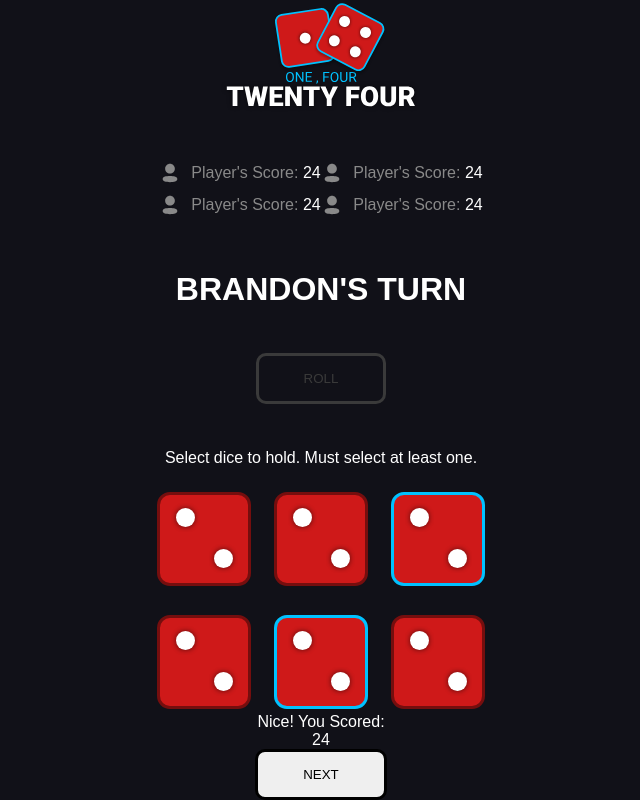
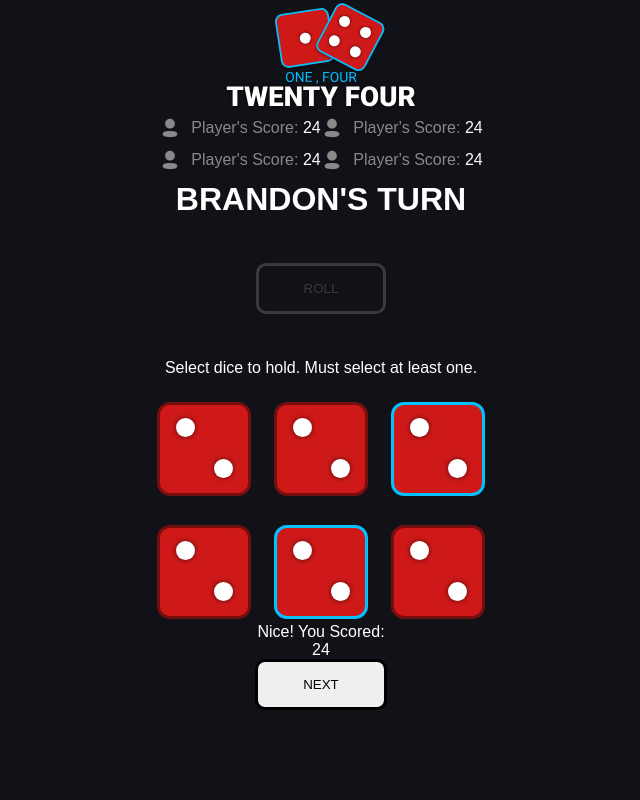
Before and after one commit to brandonaldred/JS-Fun-1-4-24, a plain HTML site: page index.html in a window 1280 px wide. Shown: the whole page, without its empty margins (319-959 px from the left). Drawn offline with Linux system fonts and the light colour scheme.

Commit message:
Update styles.css

```diff
--- a/css/styles.css
+++ b/css/styles.css
@@ -110,7 +110,7 @@ input {
     justify-content: center;
     align-content: flex-start;
     width: 60%;
-    margin: 45px auto;
+    margin: auto;
 }
 
 .player {
```
